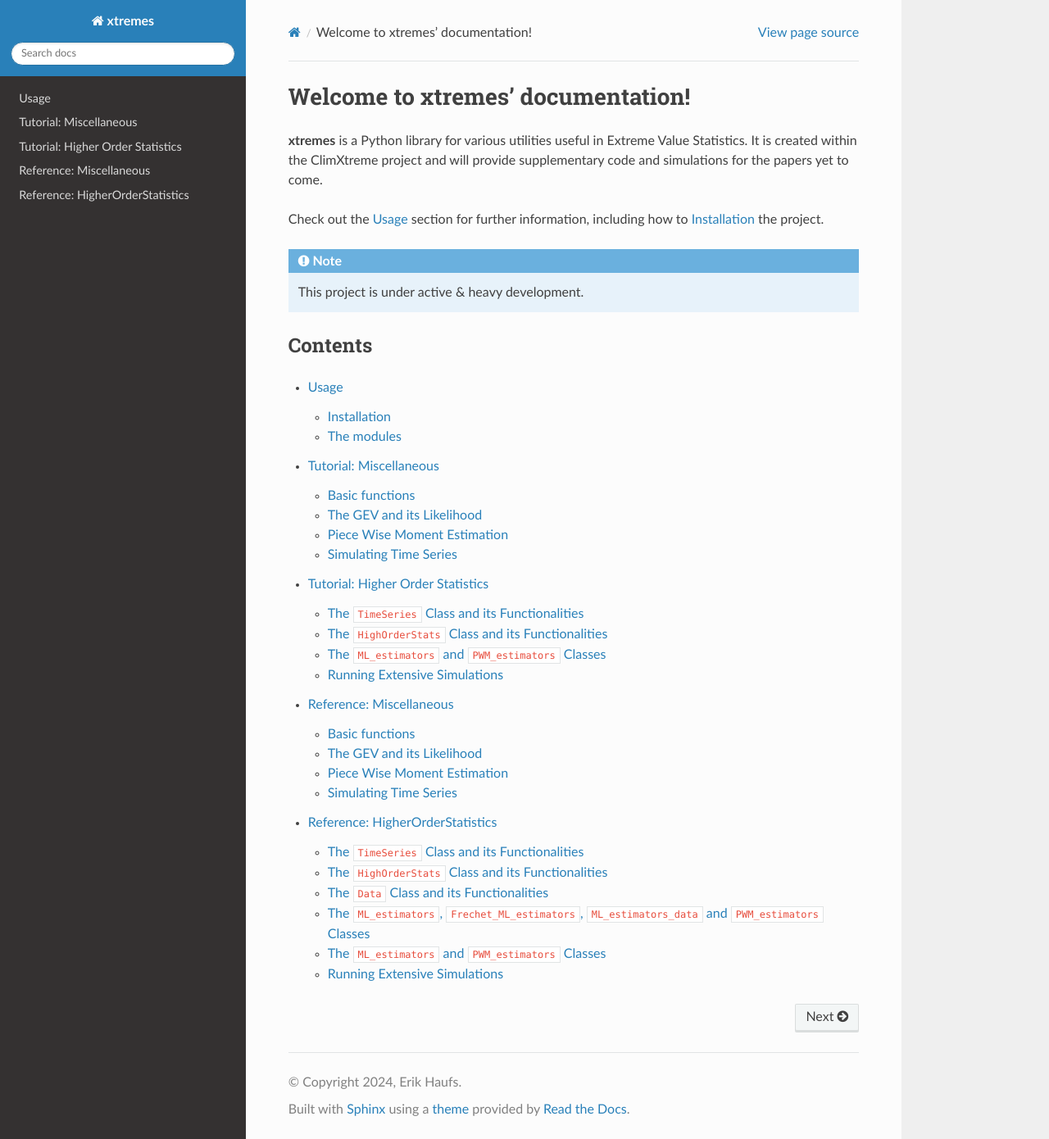
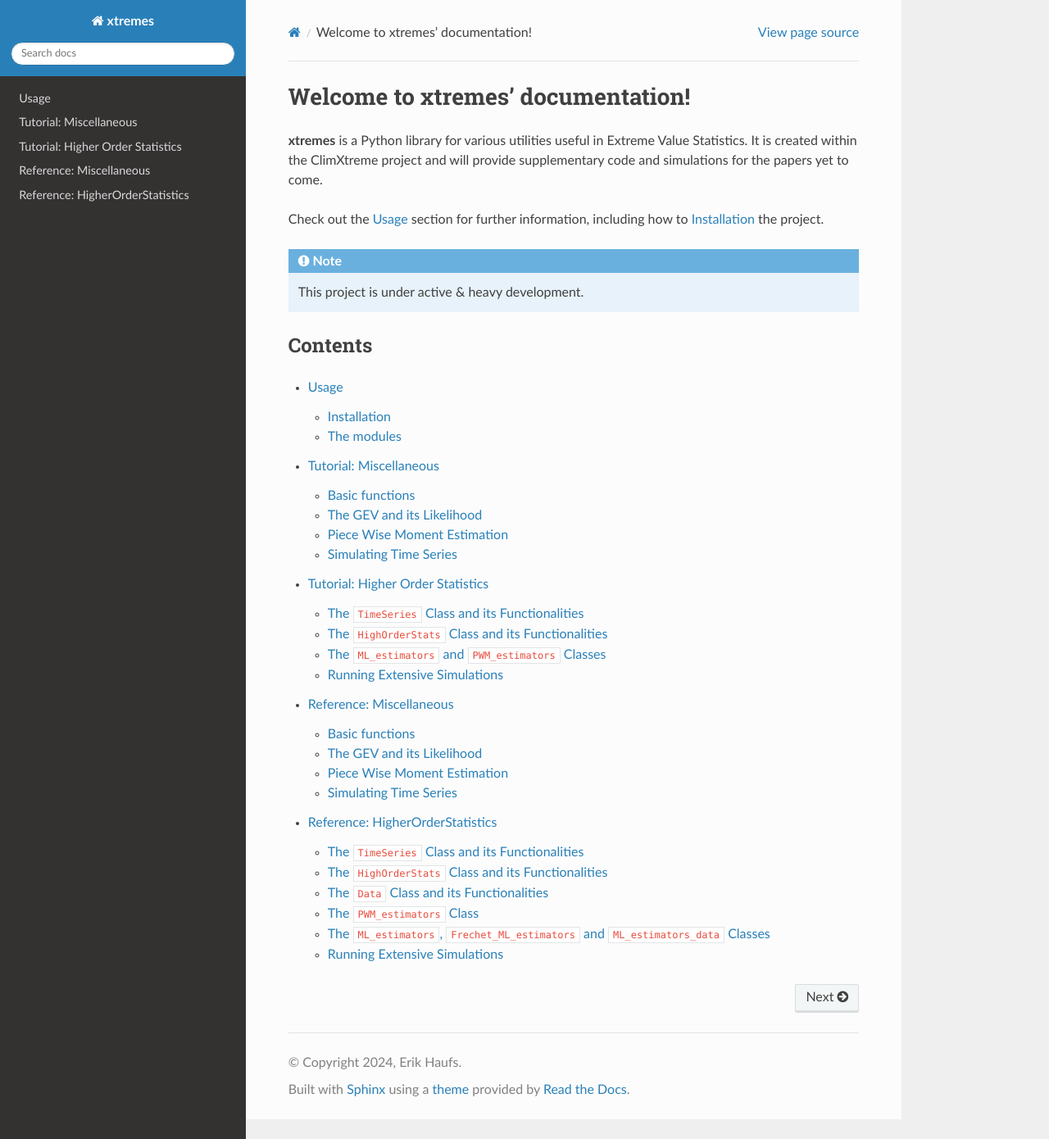
Before and after one commit to haufse/xtremes, a Sphinx documentation site: the page built from docs/source/index.rst, in a window 1280 px wide and 1390 px high. Shown: the whole window at 82% size. Built offline with Sphinx 7.4.7 and the Read the Docs theme 3.1.0, drawn with Linux system fonts in a browser that asks for light colours.

Commit message:
update doc

```diff
--- a/docs/source/api_hos.rst
+++ b/docs/source/api_hos.rst
@@ -17,28 +17,25 @@ The ``HighOrderStats`` Class and its Functionalities
 
 
 The ``Data`` Class and its Functionalities
-----------------------------------------------------
+------------------------------------------
 
 .. autoclass:: xtremes.HigherOrderStatistics.Data
 
-
-The ``ML_estimators``, ``Frechet_ML_estimators``, ``ML_estimators_data`` and ``PWM_estimators`` Classes
-----------------------------------------------------
+The ``PWM_estimators`` Class
+----------------------------
 
 .. autoclass:: xtremes.HigherOrderStatistics.PWM_estimators
+.. autofunction:: xtremes.HigherOrderStatistics.automatic_parameter_initialization
+
+The ``ML_estimators``, ``Frechet_ML_estimators`` and ``ML_estimators_data`` Classes
+-----------------------------------------------------------------------------------
+
 .. autoclass:: xtremes.HigherOrderStatistics.ML_estimators
 .. autoclass:: xtremes.HigherOrderStatistics.Frechet_ML_estimators
-.. autofunction:: xtremes.HigherOrderStatistics.automatic_parameter_initialization
 .. autofunction:: xtremes.HigherOrderStatistics.log_likelihood
 .. autofunction:: xtremes.HigherOrderStatistics.Frechet_log_likelihood
 
-The ``ML_estimators`` and ``PWM_estimators`` Classes
-----------------------------------------------------
 
-.. autoclass:: xtremes.HigherOrderStatistics.PWM_estimators
-.. autoclass:: xtremes.HigherOrderStatistics.ML_estimators
-.. autofunction:: xtremes.HigherOrderStatistics.automatic_parameter_initialization
-.. autofunction:: xtremes.HigherOrderStatistics.log_likelihood
 
 Running Extensive Simulations
 -----------------------------
```
